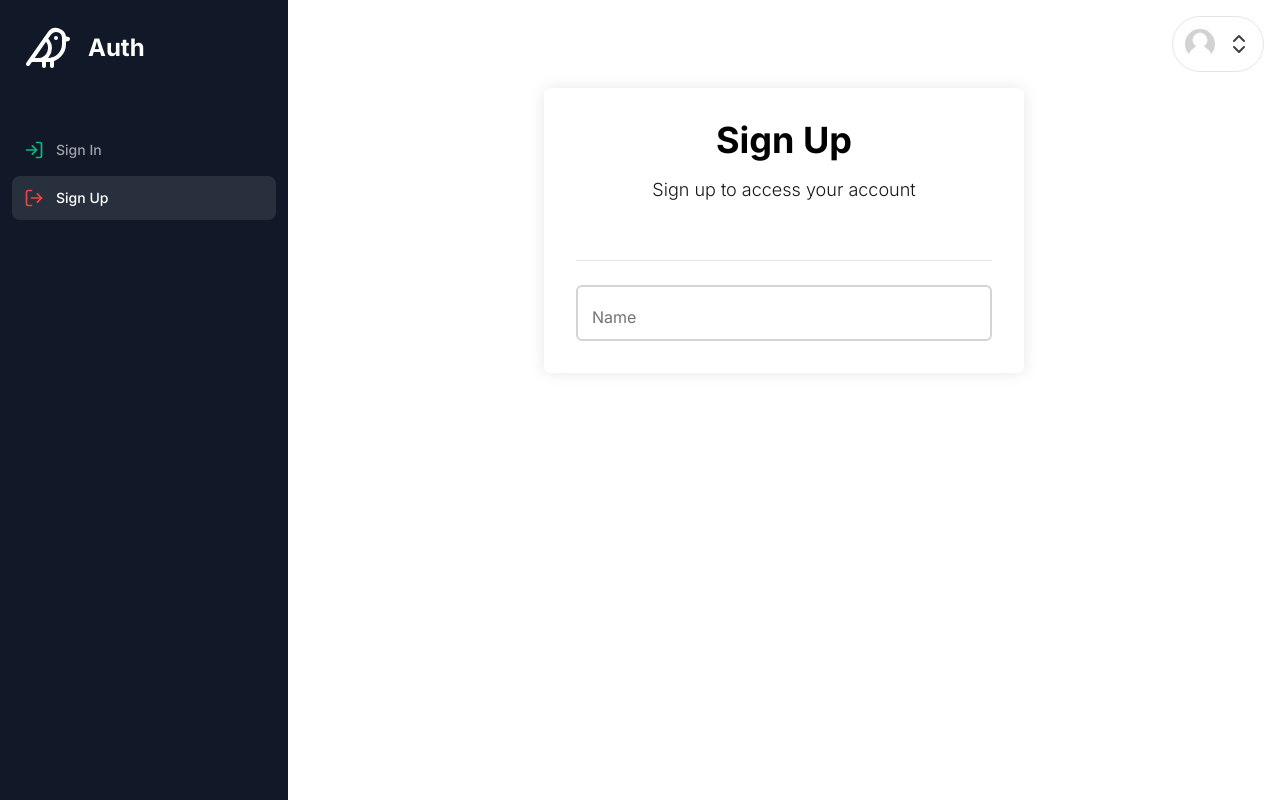
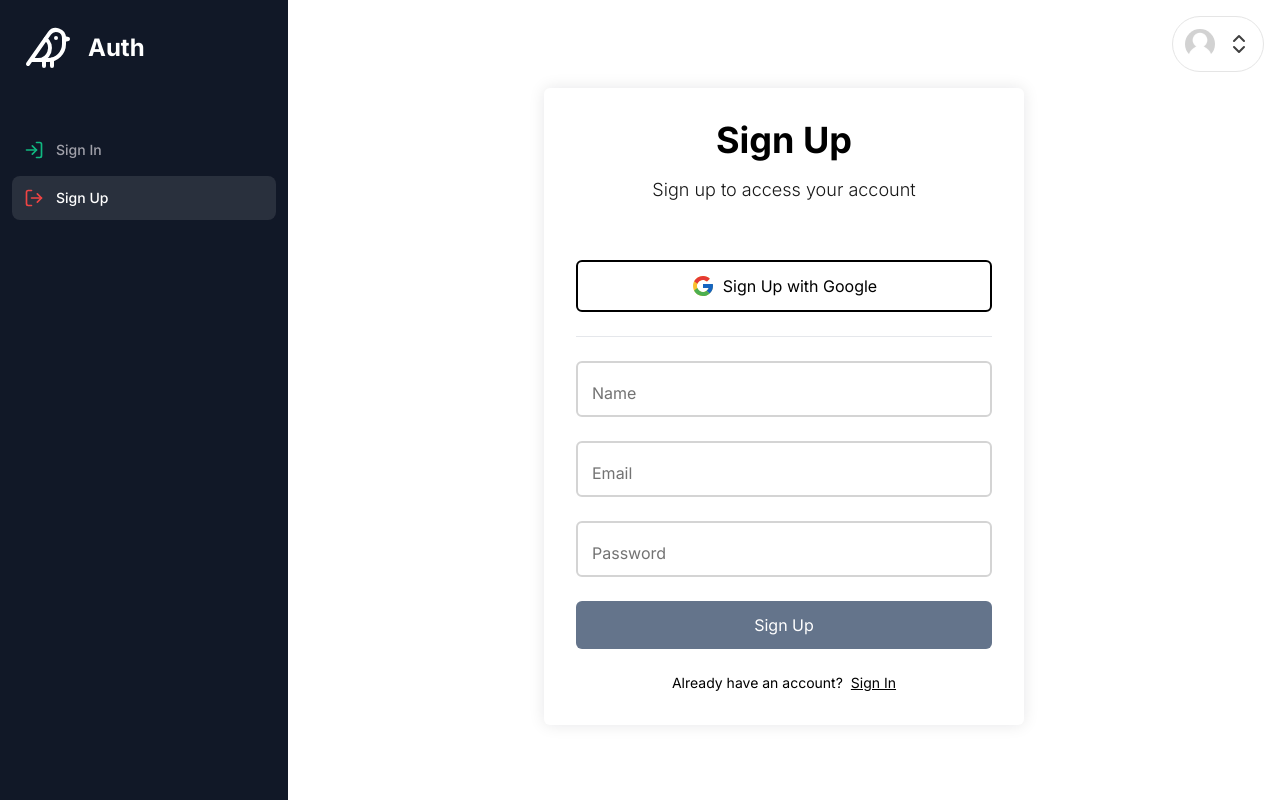
Before and after one commit to The-CodeINN/next-auth-blogpost, a Next.js app: page /signup in a window 1280 px wide. Built offline with nearby package versions, Linux system fonts and the light colour scheme; no server answers.

Commit message:
Made changes

```diff
--- a/app/(landing)/signin/page.jsx
+++ b/app/(landing)/signin/page.jsx
@@ -1,12 +1,14 @@
-import Heading from '@/components/Heading';
-import React from 'react';
+import FormWrap from '@/components/FormWrap';
+import LoginForm from './LoginForm';
 
-const SiginPage = () => {
+const LoginPage = () => {
   return (
-    <div className='flex items-center justify-center '>
-      <Heading heading='Sign In' description='Sign in to your account' />
+    <div className='flex flex-col items-center justify-center'>
+      <FormWrap>
+        <LoginForm />
+      </FormWrap>
     </div>
   );
 };
 
-export default SiginPage;
+export default LoginPage;
--- a/app/(landing)/signup/RegisterForm.jsx
+++ b/app/(landing)/signup/RegisterForm.jsx
@@ -1,13 +1,22 @@
 'use client';
 
 import { useState } from 'react';
-import { useForm, SubmitHandler } from 'react-hook-form';
+import { useForm } from 'react-hook-form';
+import { Loader } from 'lucide-react';
+import { signIn } from 'next-auth/react';
+import Link from 'next/link';
+import axios from 'axios';
+import toast from 'react-hot-toast';
+import { useRouter } from 'next/navigation';
 
 import Heading from '@/components/Heading';
 import Input from '@/components/Input';
+import Button from '@/components/Button';
 
 const RegisterForm = () => {
   const [isLoading, setIsLoading] = useState(false);
+  const router = useRouter();
+
   const {
     register,
     handleSubmit,
@@ -20,10 +29,73 @@ const RegisterForm = () => {
     },
   });
 
+  const onSubmit = (data) => {
+    setIsLoading(true);
+
+    axios
+      .post('/api/register', data)
+      .then(() => {
+        toast.success('Account created successfully');
+
+        signIn('credentials', {
+          email: data.email,
+          password: data.password,
+          redirect: false,
+        }).then((callback) => {
+          if (callback?.ok) {
+            router.push('/profile');
+            router.refresh();
+            toast.success('Logged In');
+          }
+          if (callback?.error) {
+            toast.error(callback.error);
+          }
+        });
+      })
+      .catch(() => {
+        toast.error("Something's wrong, please try again");
+      })
+      .finally(() => {
+        setIsLoading(false);
+      });
+  };
+
   return (
     <>
       <Heading heading='Sign Up' description='Sign up to access your account' />
-      <hr className='bg-neutal-400 w-full h-px' />
+      <Button
+        className='rounded-md  bg-white text-black border-2 border-black hover:border-black/50  text-center flex items-center justify-center gap-2'
+        onClick={() => {}}
+      >
+        <span>
+          <svg
+            xmlns='http://www.w3.org/2000/svg'
+            x='0px'
+            y='0px'
+            viewBox='0 0 48 48'
+            className='w-6 h-6'
+          >
+            <path
+              fill='#fbc02d'
+              d='M43.611,20.083H42V20H24v8h11.303c-1.649,4.657-6.08,8-11.303,8c-6.627,0-12-5.373-12-12	s5.373-12,12-12c3.059,0,5.842,1.154,7.961,3.039l5.657-5.657C34.046,6.053,29.268,4,24,4C12.955,4,4,12.955,4,24s8.955,20,20,20	s20-8.955,20-20C44,22.659,43.862,21.35,43.611,20.083z'
+            ></path>
+            <path
+              fill='#e53935'
+              d='M6.306,14.691l6.571,4.819C14.655,15.108,18.961,12,24,12c3.059,0,5.842,1.154,7.961,3.039	l5.657-5.657C34.046,6.053,29.268,4,24,4C16.318,4,9.656,8.337,6.306,14.691z'
+            ></path>
+            <path
+              fill='#4caf50'
+              d='M24,44c5.166,0,9.86-1.977,13.409-5.192l-6.19-5.238C29.211,35.091,26.715,36,24,36	c-5.202,0-9.619-3.317-11.283-7.946l-6.522,5.025C9.505,39.556,16.227,44,24,44z'
+            ></path>
+            <path
+              fill='#1565c0'
+              d='M43.611,20.083L43.595,20L42,20H24v8h11.303c-0.792,2.237-2.231,4.166-4.087,5.571	c0.001-0.001,0.002-0.001,0.003-0.002l6.19,5.238C36.971,39.205,44,34,44,24C44,22.659,43.862,21.35,43.611,20.083z'
+            ></path>
+          </svg>
+        </span>
+        <span>Sign Up with Google</span>
+      </Button>
+      <hr className='bg-neutral-400 w-full h-px' />
       <Input
         id='name'
         label='Name'
@@ -32,6 +104,46 @@ const RegisterForm = () => {
         register={register}
         errors={errors}
       />
+      <Input
+        id='email'
+        label='Email'
+        type='email'
+        disabled={isLoading}
+        required
+        register={register}
+        errors={errors}
+      />
+      <Input
+        id='password'
+        label='Password'
+        type='password'
+        disabled={isLoading}
+        required
+        register={register}
+        errors={errors}
+      />
+      <Button
+        type='submit'
+        onClick={handleSubmit(onSubmit)}
+        disabled={isLoading}
+        className='rounded-md text-white bg-slate-500'
+      >
+        {isLoading ? (
+          <div className='flex items-center justify-center'>
+            <div className='w-6 h-6 rounded-full animate-spin'>
+              <Loader className='w-full h-full text-white' />
+            </div>
+          </div>
+        ) : (
+          'Sign Up'
+        )}
+      </Button>
+      <p className='text-sm'>
+        Already have an account?
+        <Link className='underline ml-2' href='/signin'>
+          Sign In
+        </Link>
+      </p>
     </>
   );
 };
--- a/app/(landing)/signup/page.jsx
+++ b/app/(landing)/signup/page.jsx
@@ -1,6 +1,4 @@
 import FormWrap from '@/components/FormWrap';
-import Heading from '@/components/Heading';
-import Input from '@/components/Input';
 import RegisterForm from './RegisterForm';
 
 const SignUpPage = () => {
--- a/app/api/auth/[...nextauth]/route.js
+++ b/app/api/auth/[...nextauth]/route.js
@@ -0,0 +1,69 @@
+import bcrypt from 'bcryptjs';
+import NextAuth from 'next-auth';
+import CredentialsProvider from 'next-auth/providers/credentials';
+import GoogleProvider from 'next-auth/providers/google';
+import { PrismaAdapter } from '@auth/prisma-adapter';
+import prisma from '@/lib/prismadb';
+
+export const authOptions = {
+  adapter: PrismaAdapter(prisma),
+
+  providers: [
+    CredentialsProvider({
+      name: 'credentials',
+      credentials: {
+        email: {
+          label: 'Email',
+          type: 'email',
+          placeholder: '',
+        },
+        password: {
+          label: 'Password',
+          type: 'password',
+          placeholder: '',
+        },
+      },
+      async authorize(credentials) {
+        if (!credentials.email || !credentials.password) {
+          throw new Error('Invalid email or password');
+        }
+
+        const user = await prisma.user.findUnique({
+          where: { email: credentials.email },
+        });
+
+        if (!user || !user.hashedPassword) {
+          throw new Error('Invalid Credentials');
+        }
+
+        const isCorrectPassword = await bcrypt.compare(
+          credentials.password,
+          user.hashedPassword
+        );
+
+        if (!isCorrectPassword) {
+          throw new Error('Invalid Credentials');
+        }
+
+        return user;
+      },
+    }),
+    GoogleProvider({
+      clientId: process.env.GOOGLE_CLIENT_ID,
+      clientSecret: process.env.GOOGLE_CLIENT_SECRET,
+    }),
+  ],
+
+  pages: {
+    signIn: '/signin',
+  },
+
+  debug: process.env.NODE_ENV === 'development',
+  session: {
+    strategy: 'jwt',
+  },
+  secret: process.env.NEXTAUTH_SECRET,
+};
+
+const handler = NextAuth(authOptions);
+export { handler as GET, handler as POST };
--- a/app/layout.js
+++ b/app/layout.js
@@ -1,5 +1,6 @@
 import './globals.css';
 import { Inter } from 'next/font/google';
+import ToasterProvider from './providers/ToastProvider';
 
 const inter = Inter({ subsets: ['latin'] });
 
@@ -12,7 +13,10 @@ export const metadata = {
 export default function RootLayout({ children }) {
   return (
     <html lang='en'>
-      <body className={inter.className}>{children}</body>
+      <body className={inter.className}>
+        <ToasterProvider />
+        {children}
+      </body>
     </html>
   );
 }
--- a/components/Button.jsx
+++ b/components/Button.jsx
@@ -8,6 +8,7 @@ const Button = forwardRef(
         ref={ref}
         type={type}
         disabled={disabled}
+        {...props}
         className={cn(
           `w-full
                 rounded-full
@@ -16,9 +17,8 @@ const Button = forwardRef(
                 px-3
                 py-3
                 disabled:cursor-not-allowed
-                disabled:opacit-50
+                disabled:opacity-50
                 text-black
-                hover:opacity-75
                 transition`,
           className
         )}
```
